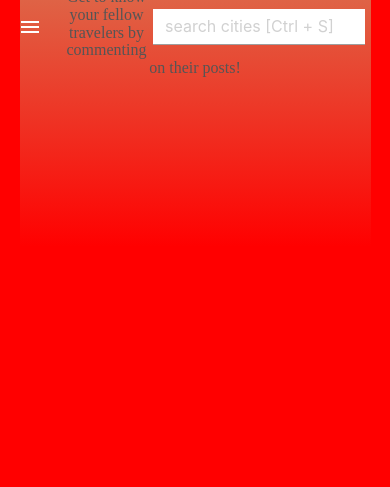
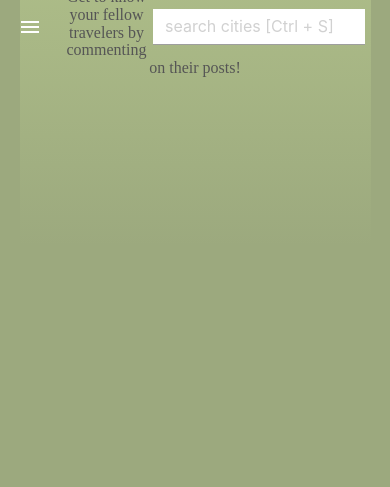
Before and after one commit to r-mckeith/WayfarerV2, a Django app: page / in a window 390 px wide. Shown: the part 324-811 px from the top of the page. Run offline with Django 3.2, Linux system fonts and the light colour scheme; some web fonts are replaced.

Commit message:
removes test background colors from media queries

```diff
--- a/main_app/static/css/style.css
+++ b/main_app/static/css/style.css
@@ -4,7 +4,6 @@
 body {
     background-color: rgb(156, 169, 126);
 }
-
 .username {
     margin-left: 1em;
 }
@@ -53,7 +52,6 @@ a:hover {
     background-color: white !important;
     border: 2px solid rgb(107, 213, 206) !important;
 }
-
 .blackk {
     color: black !important;
 }
@@ -135,7 +133,6 @@ a:hover {
 }
 .font {
     font-family: 'della respira', serif;
-    white-space: nowrap;
 }
 .align-center {
     text-align: center;
@@ -208,7 +205,6 @@ a:hover {
 }
 
 
-
 /* ABOUT PAGE */
 .about-portrait {
     width: 100%;
@@ -236,18 +232,12 @@ a:hover {
 
 /* MEDIA QUERIES */
 @media (min-width: 601px) {
-    body {
-        background-color: lawngreen;
-    }
     .sidenav-trigger {
         display: none;
     }
 }
 
 @media (max-width: 600px) {
-    body {
-        background-color: goldenrod;
-    }
     .logo {
         margin-left: 0;
     }
@@ -268,9 +258,6 @@ a:hover {
 }
 
 @media (max-width: 414px) {
-    body {
-        background-color: red;
-    }
     .grid-cities-images {
         grid-template-columns: repeat(1,1fr);
     }
@@ -279,6 +266,7 @@ a:hover {
         padding: 98px 0 98px 0;
     }
 }
+
 @media (max-width: 369px) {
     .logo {
         display: none;
```
